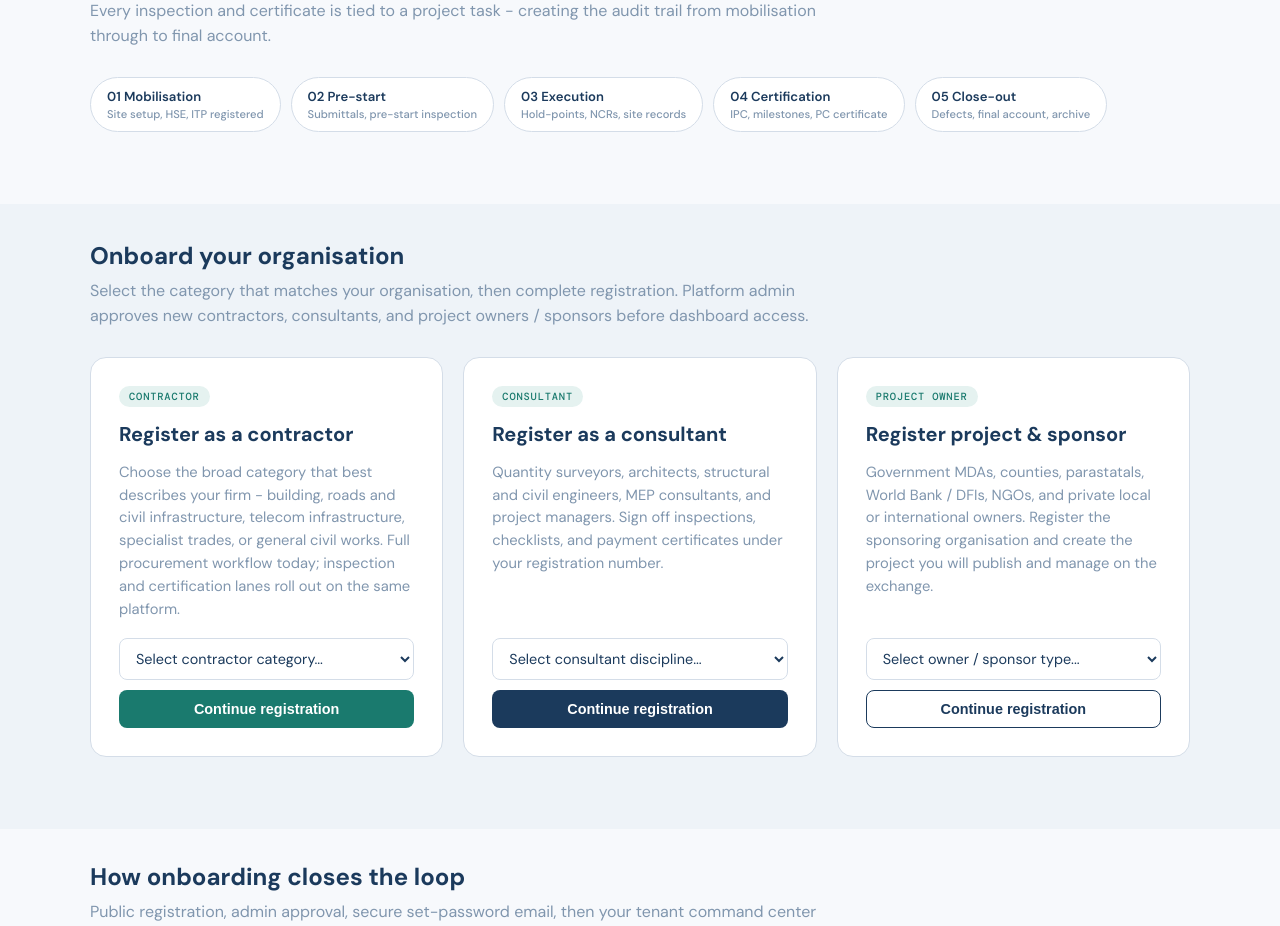
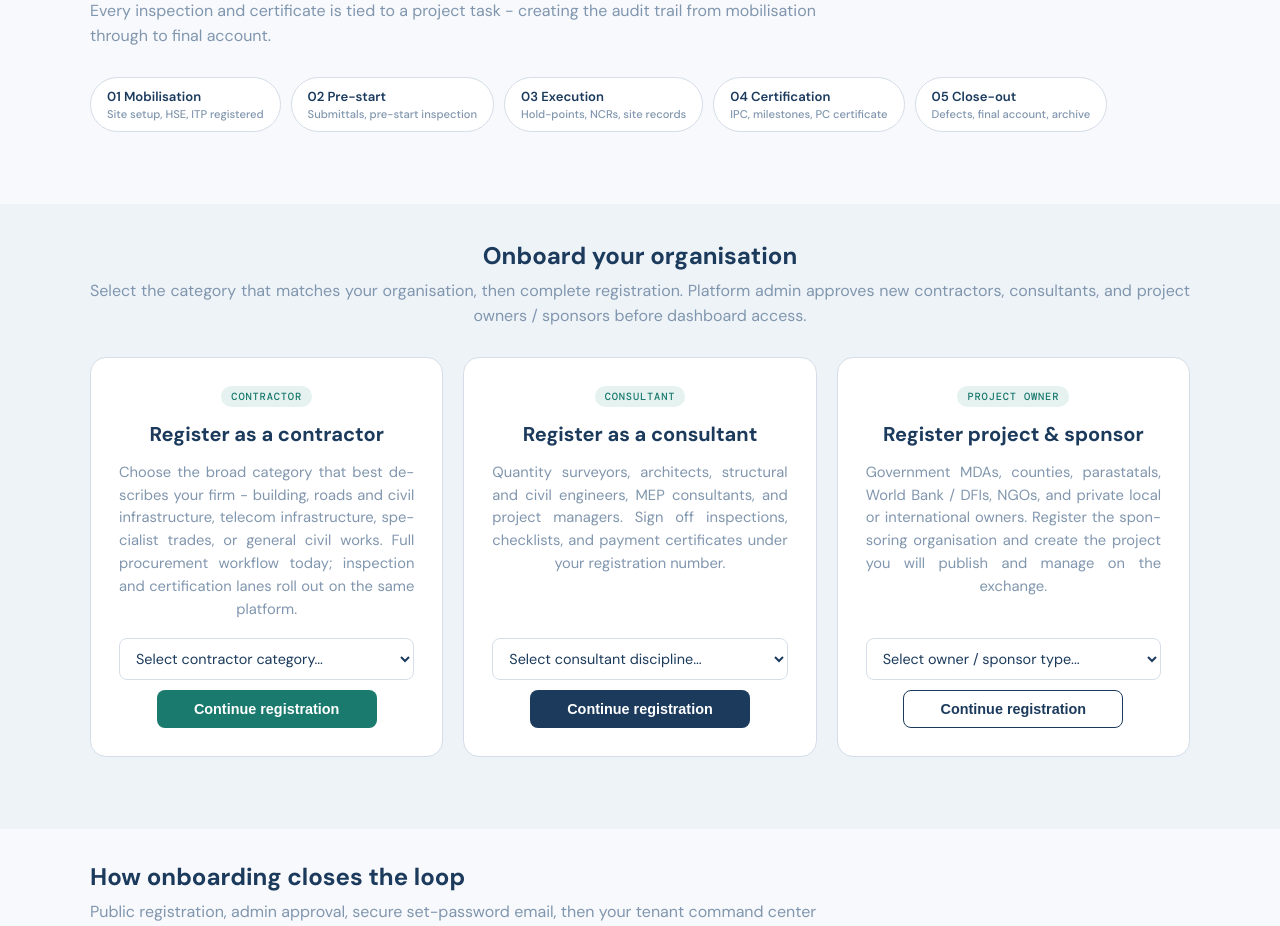
Before and after one commit to cotieno1/project_accounting, a Django app: template templates/buildwatch_home.html in a window 1280 px wide. Shown: the part 1953-2879 px from the top of the page. Run offline with Django 5.2, Linux system fonts and the light colour scheme; the template is opened without the code that fills it, so the values that code supplies are empty.

Commit message:
Center onboarding CTAs and justify copy on the home register section.
Keep category selects full-width while centering Continue registration buttons and justifying section and card text.

Co-authored-by: Cursor <cursoragent@cursor.com>

```diff
--- a/templates/buildwatch_home.html
+++ b/templates/buildwatch_home.html
@@ -75,6 +75,16 @@ a{color:var(--blue);text-decoration:none}a:hover{text-decoration:underline}
 .card-actions{display:flex;flex-direction:column;align-items:stretch;gap:10px;margin-top:4px;min-width:0;width:100%}
 .reg-select{display:block;width:100%;max-width:100%;min-width:0;box-sizing:border-box;padding:10px 12px;border-radius:8px;border:1px solid var(--rule);font:inherit;font-size:.9rem;color:var(--navy);background:var(--white);text-overflow:ellipsis}
 .card-actions .btn{width:100%;text-align:center;box-sizing:border-box}
+#register .section-head{text-align:justify;text-align-last:center}
+#register .section-head h2{text-align:center;text-align-last:center}
+#register .section-head p{max-width:none;text-align:justify;text-align-last:center;hyphens:auto}
+#register .card{text-align:justify;hyphens:auto}
+#register .card-tag{align-self:center;text-align:center}
+#register .card h3{text-align:center;text-align-last:center}
+#register .card p{text-align:justify;text-align-last:center}
+#register .card-actions{align-items:center}
+#register .reg-select{text-align:left;text-align-last:auto}
+#register .card-actions .btn{width:auto;min-width:min(100%,220px);max-width:100%;margin-inline:auto;align-self:center}
 .tenants{max-width:1100px;margin:0 auto;display:flex;flex-wrap:wrap;gap:10px}
 .tenant-pill{background:var(--white);border:1px solid var(--rule);border-radius:999px;padding:8px 14px;font-size:.82rem;color:var(--navy);font-weight:600}
 .flow{max-width:1100px;margin:0 auto;display:grid;grid-template-columns:repeat(4,minmax(0,1fr));gap:16px}
```
